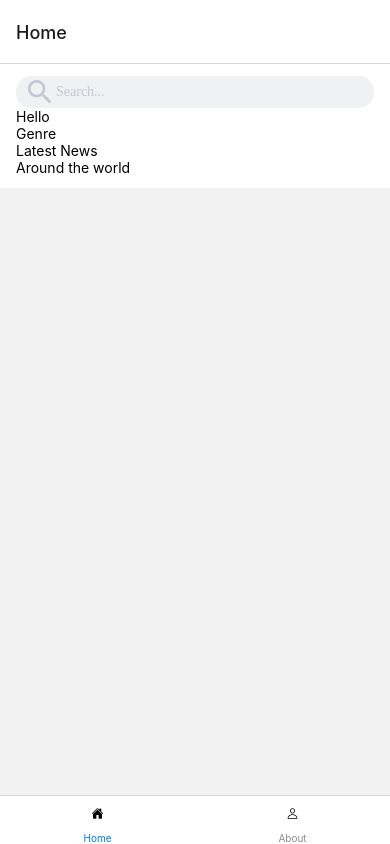
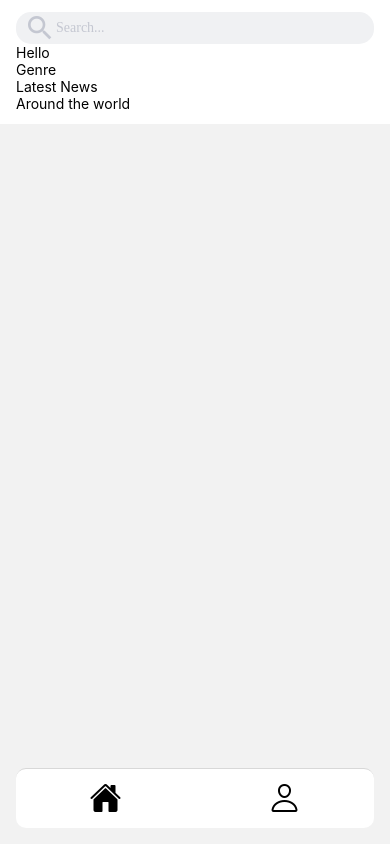
Before and after one commit to Khubayan/bacarita, a React Native app: screen / in a window 390 px wide. Built offline with nearby package versions, Linux system fonts and the light colour scheme.

Commit message:
Dynamic Tab Menu

```diff
--- a/App.tsx
+++ b/App.tsx
@@ -5,11 +5,19 @@ import {createBottomTabNavigator} from '@react-navigation/bottom-tabs';
 import Home from './screens/Home';
 import Icon from 'react-native-vector-icons/Ionicons';
 import AboutScreen from './screens/AboutScreen';
+import {ScreenComponents, IconMapping} from './types/AppTypes';
 
 const Tab = createBottomTabNavigator();
 
-// Screen
-const screens = ['Home', 'About'];
+const screenComponents: ScreenComponents = {
+  Home,
+  AboutScreen,
+};
+
+const iconMapping: IconMapping = {
+  AboutScreen: {active: 'person', inactive: 'person-outline'},
+  Home: {active: 'home', inactive: 'home-outline'},
+};
 
 const App = () => {
   return (
@@ -19,22 +27,33 @@ const App = () => {
         <Tab.Navigator
           initialRouteName="Home"
           screenOptions={({route}) => ({
+            headerShown: false,
+            tabBarStyle: {
+              height: 60,
+              position: 'absolute',
+              bottom: 16,
+              right: 16,
+              left: 16,
+              borderRadius: 10,
+            },
             // eslint-disable-next-line react/no-unstable-nested-components
             tabBarIcon: ({focused}) => {
-              let iconName;
-              let routeName = route.name;
-
-              if (routeName === screens[0]) {
-                iconName = focused ? 'home' : 'home-outline';
-              } else if (routeName === screens[1]) {
-                iconName = focused ? 'person' : 'person-outline';
-              }
+              const routeName = route.name;
+              const iconName = focused
+                ? iconMapping[routeName]?.active
+                : iconMapping[routeName]?.inactive;
               console.log(routeName);
-              return <Icon name={iconName} />;
+              return <Icon name={iconName} size={32} />;
             },
           })}>
-          <Tab.Screen name="Home" component={Home} />
-          <Tab.Screen name="About" component={AboutScreen} />
+          {Object.keys(screenComponents).map((screenName, index) => (
+            <Tab.Screen
+              key={index}
+              name={screenName}
+              component={screenComponents[screenName]}
+              options={{tabBarShowLabel: false}}
+            />
+          ))}
         </Tab.Navigator>
       </NavigationContainer>
     </>
--- a/screens/AboutScreen.tsx
+++ b/screens/AboutScreen.tsx
@@ -1,3 +1,4 @@
+/* eslint-disable prettier/prettier */
 /* eslint-disable react/react-in-jsx-scope */
 /* eslint-disable prettier/prettier */
 import {View, Text} from 'react-native';
--- /dev/null
+++ b/types/AppTypes.ts
@@ -0,0 +1,12 @@
+/* eslint-disable prettier/prettier */
+/* eslint-disable prettier/prettier */
+export interface ScreenComponents {
+  [key: string]: () => React.JSX.Element;
+}
+
+export interface IconMapping {
+  [routeName: string]: {
+    active: string;
+    inactive: string;
+  };
+}
```
